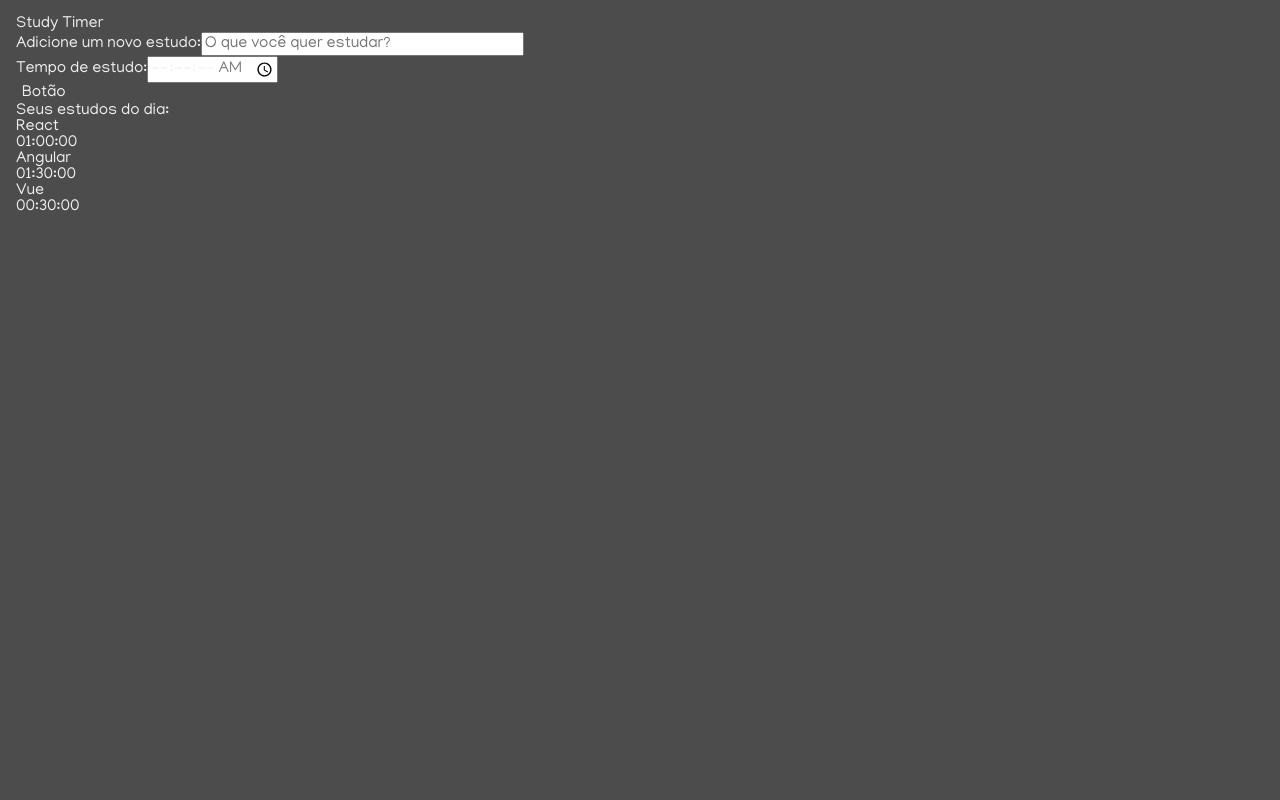
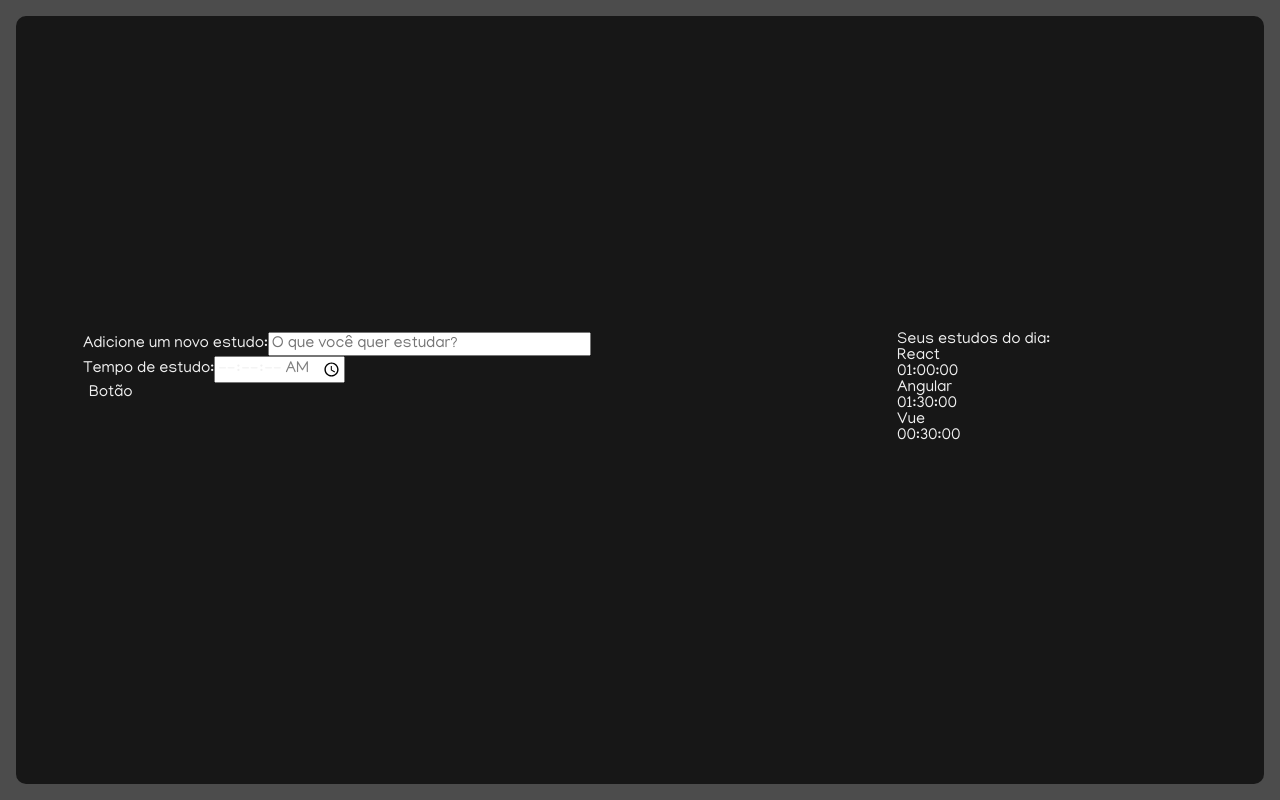
Before and after one commit to Levieber/study-timer, a React (Vite) app: page / in a window 1280 px wide. Built offline with nearby package versions, Linux system fonts and the light colour scheme.

Commit message:
feat: app style with sass

```diff
--- /dev/null
+++ b/src/App.scss
@@ -0,0 +1,30 @@
+.app {
+  display: grid;
+  grid-template-rows: min-content min-content auto;
+  grid-template-areas:
+    "new-task"
+    "timer"
+    "tasks"
+  ;
+  row-gap: 24px;
+  min-width: 320px;
+  min-height: calc(100vh - 32px);
+  width: 100%;
+  padding: 32px;
+  box-sizing: border-box;
+  border-radius: 10px;
+  background-color: #171717;
+
+  @media screen and (min-width:1280px) {
+    grid-template-areas:
+      "new-task tasks"
+      "timer tasks"
+    ;
+    column-gap: 64px;
+    grid-template-rows: min-content min-content;
+    grid-template-columns: 750px 300px;
+    justify-content: center;
+    align-content: center;
+    padding: 64px;
+  }
+}
--- a/src/App.tsx
+++ b/src/App.tsx
@@ -1,10 +1,10 @@
 import Form from "./components/Form";
 import List from "./components/List";
+import "./App.scss";
 
 export default function App() {
   return (
-    <div>
-      <h1>Study Timer</h1>
+    <div className="app">
       <Form />
       <List />
     </div>
```
